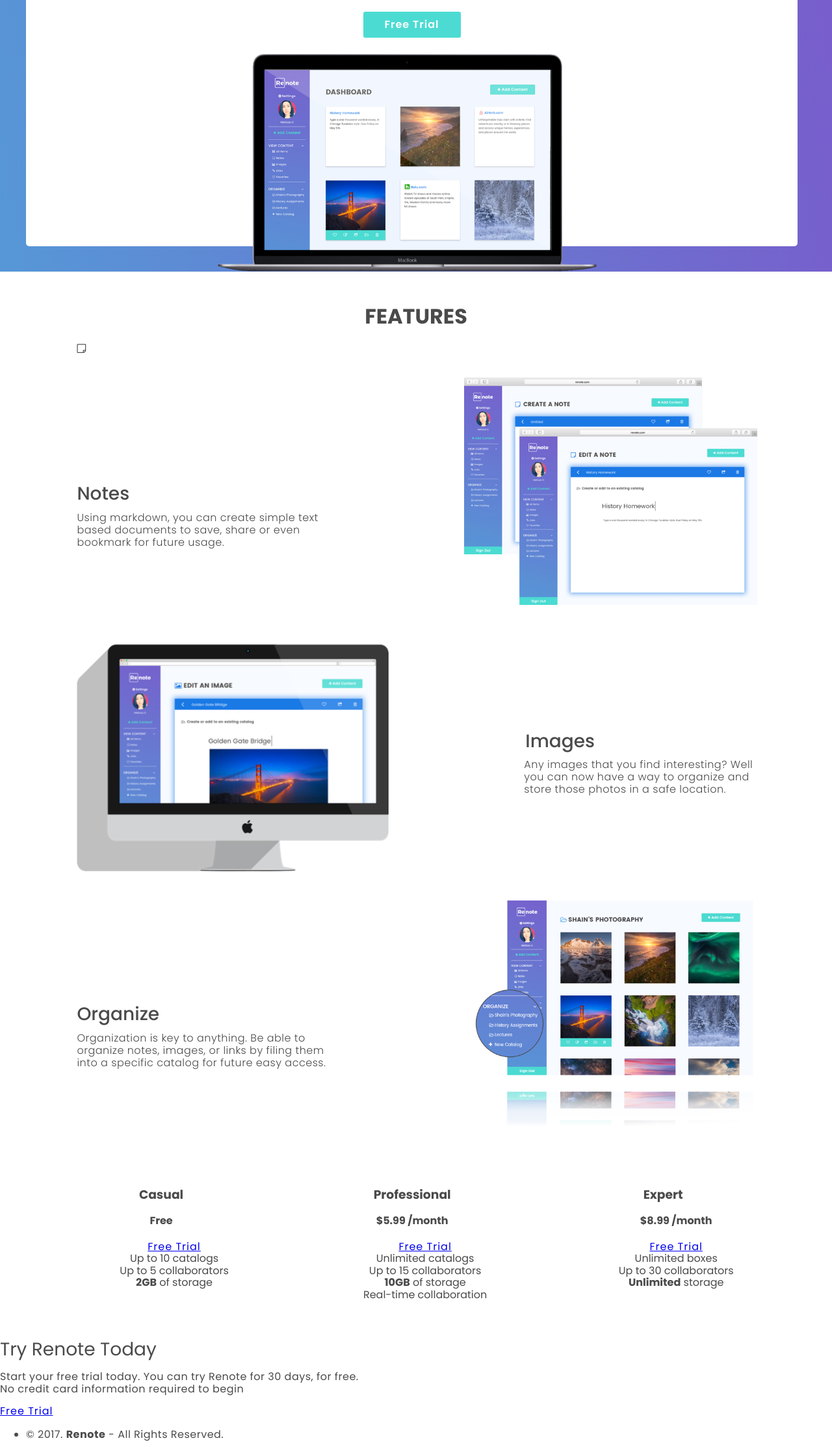
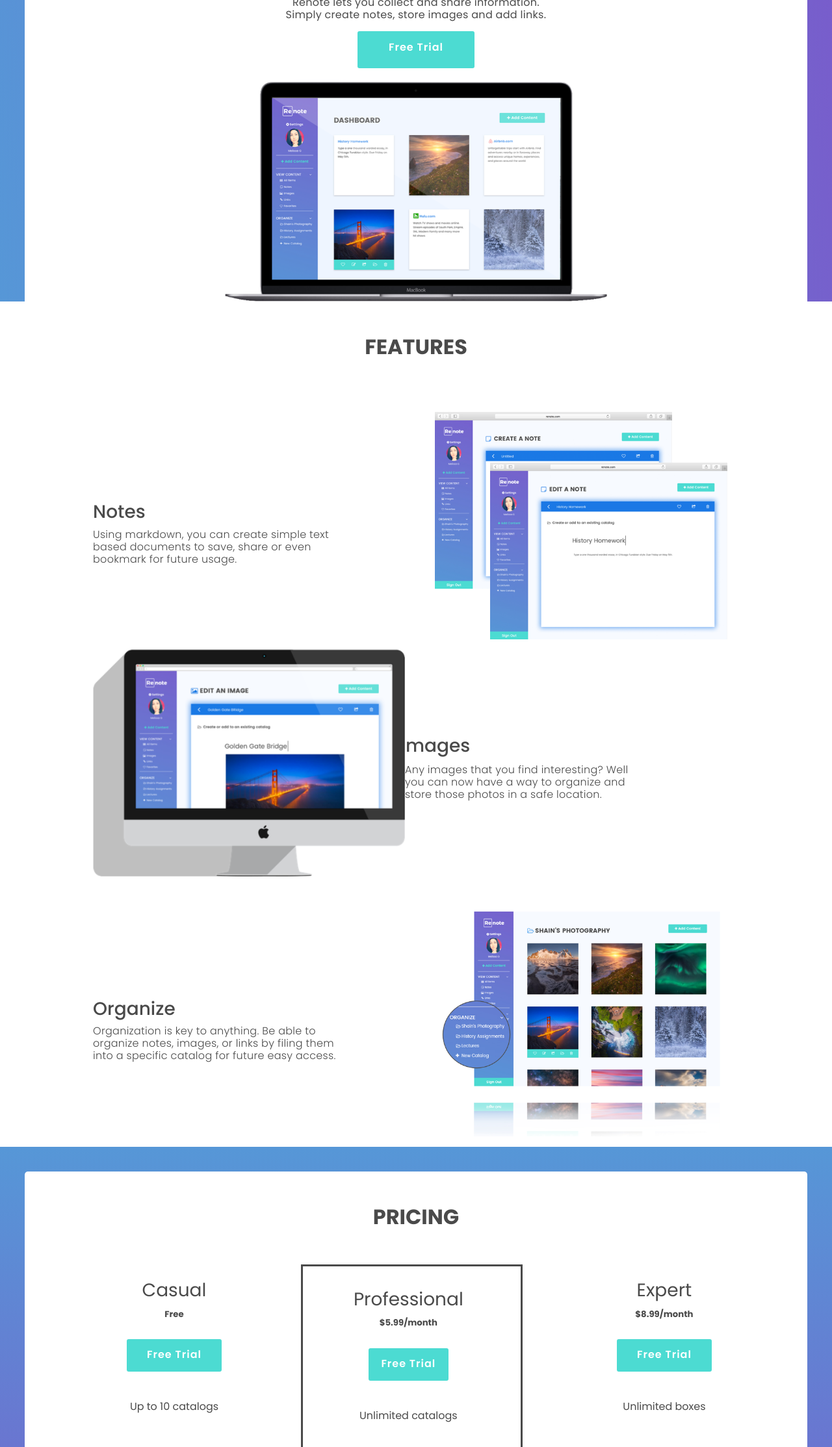
Before and after one commit to JavierJ96/Renote, a plain HTML site: page index.html in a window 1280 px wide. Shown: the part 303-2530 px from the top of the page at 65% size. Drawn offline with Linux system fonts and the light colour scheme.

Commit message:
Pricing Section

```diff
--- a/css/style.css
+++ b/css/style.css
@@ -19,11 +19,12 @@ html, body{
    line-height: 19px;
    font-weight: 400;
    color:#4a4a4a;
-   letter-spacing: 0.5px;
+   letter-spacing: 0.3px;
  }
 a{
   letter-spacing: 1px;
 }
+
  /* GRID */
  .container{
   margin-right: auto;
@@ -68,19 +69,23 @@ a{
      width:98%;
    }
    .one-third {
-     width:29%;
+     width:29.33333%;
    }
+   .hero {
+     height: auto;
+     width: 46%;
+   }
+  .box-middle{
+    max-width: 100%;
+    max-height: 500px;
+    margin:0 auto;
+  }
  }
  @media (min-width: 1200px) {
    .container {
      width: 1170px;
    }
  }
-
-
-
-
-
 
 
 
@@ -101,7 +106,8 @@ a{
 
 /* HEADER */
 .site-logo img{
-  padding-top: 40px;
+  padding-top: 4%;
+  right: 2.5%;
   display:inline;
   float:left;
   position: relative;
@@ -118,7 +124,7 @@ header nav ul {
   text-align: center;
   float:right;
   position: relative;
-  padding-top: 35px;
+  padding-top: 3%;
 }
 
 header nav ul > li {
@@ -130,8 +136,8 @@ header nav ul > li {
 header nav ul > li.btn-solid {
   background: #4CDBD2;
   border-radius: 3px;
-  width: 150px;
-  height: 40px;
+  width: 100%;
+  height: 100%;
 
 }
 
@@ -145,12 +151,13 @@ header ul li a {
 .white{
   background-color:#ffffff;
   border-radius: 5px;
-  padding-top: 35px;
-  width: 1187px;
-  height: 500px;
-  margin-top:20px;
-  margin-left : 40px;
-  margin-bottom: 40px;
+  padding-top: 3%;
+  padding-bottom: 0 auto;
+  width: 94%;
+  height: 71%;
+  margin-top: 1%;
+  margin-left : 3%;
+  margin-bottom: 3%;
   text-align: center;
   position: absolute;
 
@@ -158,8 +165,8 @@ header ul li a {
 
 .hero{
   position: relative;
-  padding-top: 259px;
-  margin-left: 335px;
+  padding-top: 20.5%;
+  padding-left: 27%;
   display: block;
 }
 
@@ -167,13 +174,12 @@ header div a.btn-solid{
   background: #4CDBD2;
   border-radius: 3px;
   display: inline-block;
-  width: 150px;
-  height: 40px;
+  width: 15%;
+  height: 10%;
   color:#FFFFFF;
   text-decoration: none;
   font-weight: 600;
-  line-height: 40px;
-  margin-top: 5px;
+  line-height: 50px;
 }
 
 
@@ -184,8 +190,8 @@ header div a.btn-solid{
 /* FEATURES */
 
 .Features{
-  padding-right: 80px;
-  padding-left: 80px;
+  padding-right: 10%;
+  padding-left: 10%;
 
 }
 
@@ -209,17 +215,16 @@ header div a.btn-solid{
 .note-org-para{
 position: relative;
 display: inline-block;
-padding-top: 165px;
+padding-top: 20%;
 font-weight: 300;
 }
 
 .notes-organize{
   position: relative;
-  display: inline-block;
-  top: -25px;
+  display: block;
   float: right;
-  right: 100px;
-  height: 350px;
+  left: 20%;
+  max-height:350px;
 }
 
 .image-title{
@@ -259,23 +264,83 @@ font-family: FontAwesome;
 
 /*   PRICING   */
 
-.pricing{
+
+.pricing {
+  background: #5697D7;
+  background-image: linear-gradient( 180deg, #5697D7 0%, #795BCB 100%);
+  position: relative;
+}
+
+.pricing li{
+  list-style: none;
+}
+
+.pricing ul li{
+  line-height: 5;
+}
+
+.pricing h2{
+  line-height: 1;
+}
+
+.pricing h5{
+  line-height: 5%;
+}
+
+.p-white{
+  background-color: #ffffff;
+  border-radius: 5px;
+  padding-bottom: 3%;
+  display: inline-block;
+  width: 94%;
+  height: 94%;
+  margin:3%;
   text-align: center;
+  position: relative;
 }
 
 .pricing ul.container{
   position: relative;
-  display: inline-block;
-  float:left;
-  padding-left: 0px;
+  padding-top: 3%;
+  margin-right: 3%;
+  width:94%;
 }
 
-.one-third{
-  position:relative;
-  display: inline;
+.pricing div a.btn-solid{
+  background: #4CDBD2;
+  border-radius: 3px;
+  display: inline-block;
+  width: 50%;
+  height: 50px;
+  color:#FFFFFF;
+  text-decoration: none;
+  font-weight: 600;
+  line-height: 3;
+}
+
+.pricing div.one-third{
+  outline: solid;
+  position: relative;
+  display: inline-block;
+  float: center;
+  padding:4% 15% 0% 0%;
+  width: 86%;
+  height: 500px;
+  text-align: center;
 }
 
 
-.pricing li{
-  list-style-type: none;
+
+
+
+
+
+/*  REINFORCE  */
+
+.reinforce{
+  text-align: center;
 }
+
+.reinforce h2{
+  font-weight: 500;
+}
--- a/index.html
+++ b/index.html
@@ -56,20 +56,19 @@ rel="stylesheet">
 
 <section class="Features">
   <ul class="container">
-  <li class="one-half">
-    <i class="fa fa-sticky-note-o" aria-hidden="true"></i>
+  <li>
       <h2 class="note-org-title">Notes</h2>
       <p class="note-org-para">Using markdown, you can create simple text<br>based documents to save,
       share or even<br>bookmark for future usage.</p>
       <img src="images/site-notes.png" class="notes-organize" alt="Create notes"/>
     </li>
 
-  <li class="one-half">
+  <li>
       <h2 class="image-title">Images</h2>
       <p class="image-para">Any images that you find interesting? Well<br>you can now have a way to organize and<br>store those photos in a safe location.</p>
       <img src="images/site-images.png" class="images" alt="Save Images"/>
     </li>
-  <li class="one-half">
+  <li>
       <h2 class="note-org-title">Organize</h2>
       <p class="note-org-para">Organization is key to anything. Be able to<br>organize notes, images, or links by filing them<br>into a specific catalog for future easy access.</p>
       <img src="images/site-organize.png" class="notes-organize" alt="Organization"/>
@@ -79,12 +78,13 @@ rel="stylesheet">
 
 <!-- Pricing -->
 <section class="pricing">
-  <div class="container">
+<div class="p-white">
+<H1>PRICING</H1>
   <ul class="container">
   <li class="one-third">
-    <h3>Casual</h3>
-    <h4>Free</h4>
     <ul>
+    <h2>Casual</h2>
+    <h5>Free</h5>
       <a href="signup.html" class="btn-solid">Free Trial</a>
         <li>Up to 10 catalogs</li>
         <li>Up to 5 collaborators</li>
@@ -93,10 +93,10 @@ rel="stylesheet">
   </li>
 
   <li class="one-third">
-  <div class="box-middle">
-      <h3>Professional</h3>
-      <h4><span>$</span>5.99 <span class="month">/month</span></h4>
-      <ul>
+  <div class="one-third">
+    <ul>
+      <h2>Professional</h2>
+      <h5><span>$</span>5.99<span class="month">/month</span></h5>
         <a href="signup.html" class="btn-solid">Free Trial</a>
           <li>Unlimited catalogs</li>
           <li>Up to 15 collaborators</li>
@@ -107,23 +107,23 @@ rel="stylesheet">
   </li>
 
   <li class="one-third">
-      <h3>Expert</h3>
-      <ul>
-      <h4><span>$</span>8.99 <span class="month">/month</span></h4>
-           <a href="signup.html" class="btn-solid">Free Trial</a>
+    <ul>
+      <h2>Expert</h2>
+      <h5><span>$</span>8.99<span class="month">/month</span></h5>
+          <a href="signup.html" class="btn-solid">Free Trial</a>
         <li>Unlimited boxes</li>
         <li>Up to 30 collaborators</li>
         <li><strong>Unlimited</strong> storage</li>
         </ul>
-  </div>
   </li>
 </ul>
+</div>
 </section>
 </main>
 
 
 <!--Reinforce-->
-<section class="Reinforce">
+<section class="reinforce">
     <h2>Try Renote Today</h2>
     <p>Start your free trial today. You can try Renote for 30 days, for free. <br>No credit card information required to begin </p>
   <div>
```
